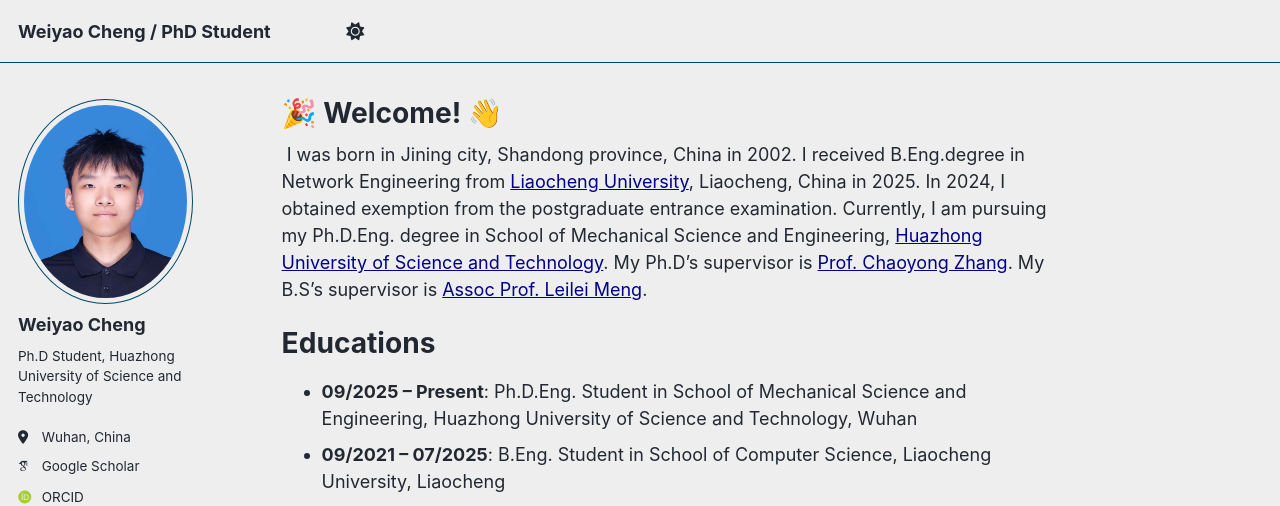
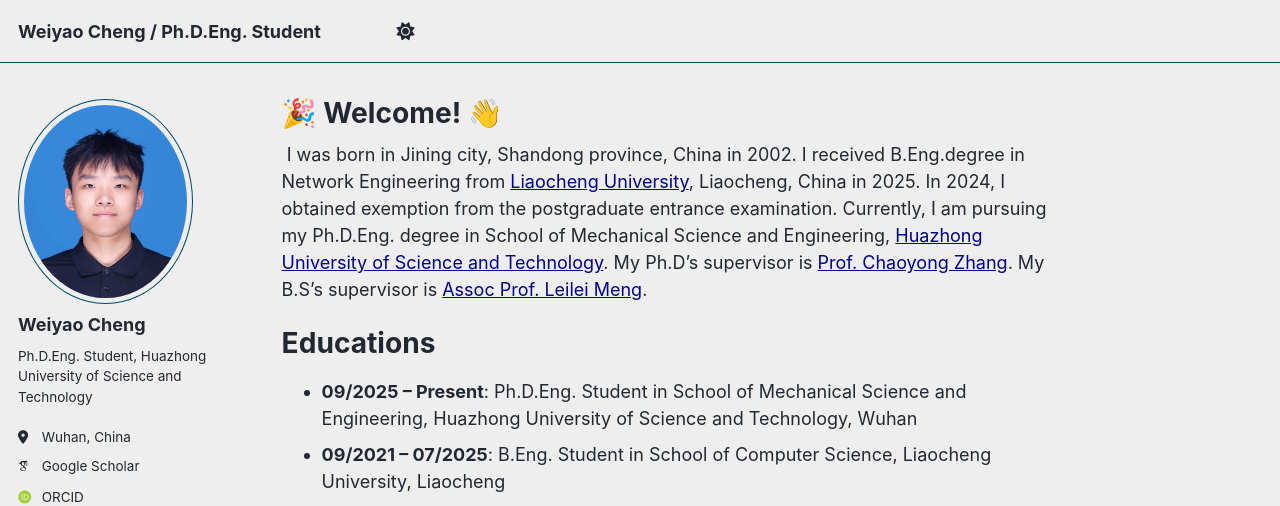
Before and after one commit to cwylcu080903/cwylcu080903.github.io, a Jekyll site: the page built from _pages/about.md, in a window 1280 px wide. Shown: the top 506 px of the page. Built offline with Jekyll 4.4.1, drawn with Linux system fonts in a browser that asks for light colours; some web fonts are replaced; a script bundle is joined from its source files by our own code; library files that are not in the unit come from our copies.

Commit message:
Update _config.yml

```diff
--- a/_config.yml
+++ b/_config.yml
@@ -9,7 +9,7 @@
 # Basic Site Settings
 locale                   : "Wuhan, China"
 site_theme               : "air" # the available themes options are "default", "air", "sunrise", "mint", "dirt" and "contrast"
-title                    : "Weiyao Cheng / PhD Student"
+title                    : "Weiyao Cheng / Ph.D.Eng. Student"
 title_separator          : "-"
 name                     : &name "Weiyao Cheng"
 description              : &description "Weiyao Cheng's academic portfolio"   # Update this with a general description of your site, this is the default if not overridden by a page
@@ -26,7 +26,7 @@ author:
   avatar           : "profile.png"
   name             : "Weiyao Cheng"
   pronouns         : # example: "she/her"
-  bio              : "Ph.D Student, Huazhong University of Science and Technology"
+  bio              : "Ph.D.Eng. Student, Huazhong University of Science and Technology"
   location         : "Wuhan, China"
   employer         : # employer
   uri              : # URL
```
